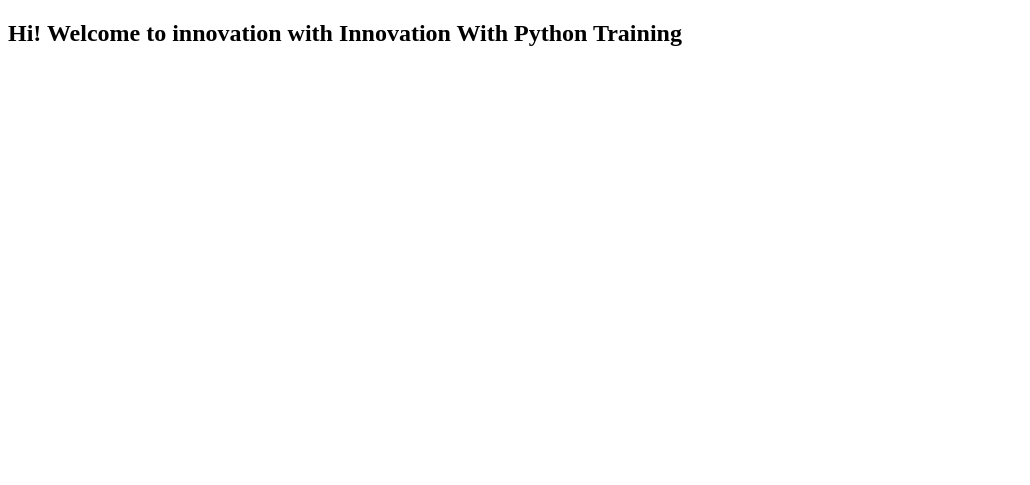
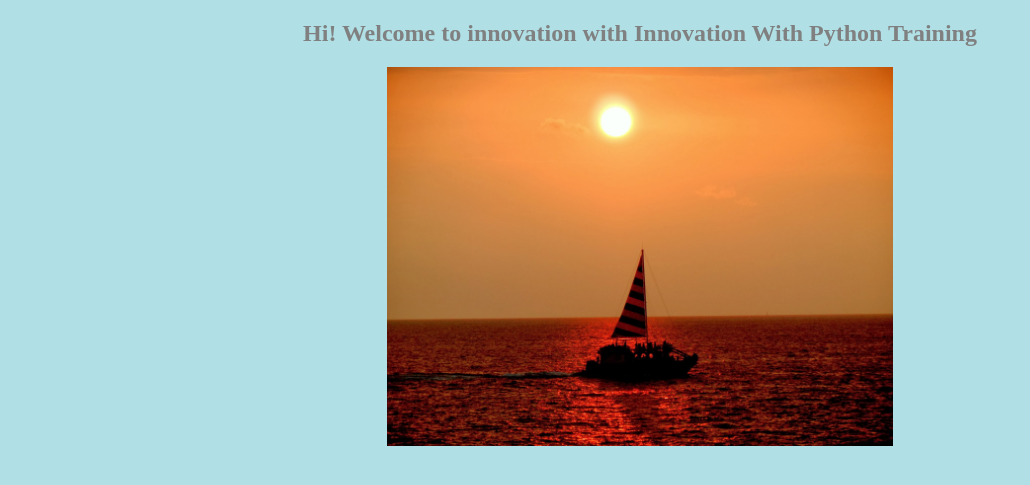
Before and after one commit to Namigodara/CA2020DjangoTask_Namita, a Django app: page / in a window 1280 px wide. Shown: the top 485 px of the page, without its empty margins (0-1030 px from the left). Run offline with Django 3.2, Linux system fonts and the light colour scheme.

Commit message:
added static files

```diff
--- a/Learning_Project/Learning_Project/settings.py
+++ b/Learning_Project/Learning_Project/settings.py
@@ -118,3 +118,6 @@ USE_TZ = True
 # https://docs.djangoproject.com/en/2.2/howto/static-files/
 
 STATIC_URL = '/static/'
+STATICFILES_DIRS = [
+    os.path.join(BASE_DIR,'Static')
+]
--- /dev/null
+++ b/Learning_Project/Static/style/styles.css
@@ -0,0 +1,13 @@
+body {
+  background-color: powderblue;
+}
+h2 {
+  color: gray;
+  text-align: center;
+}
+img {
+  display: block;
+  margin-left: auto;
+  margin-right: auto;
+  width: 40%;
+}
--- a/Learning_Project/templates/index.html
+++ b/Learning_Project/templates/index.html
@@ -1,10 +1,13 @@
 <!DOCTYPE html>
 <html lang="en">
+{% load static %}
 <head>
     <meta charset="UTF-8">
+    <link rel="stylesheet" href="{% static "style/styles.css" %}">
     <title>Welcome Message</title>
 </head>
 <body>
     <h2>Hi! Welcome to innovation with Innovation With Python Training</h2>
+    <img src="{% static "image/sunset.jpg" %}" alt="Sunset" width = 600>
 </body>
 </html>
```
Also changed, not shown: Learning_Project/Static/image/sunset.JPG (added).
